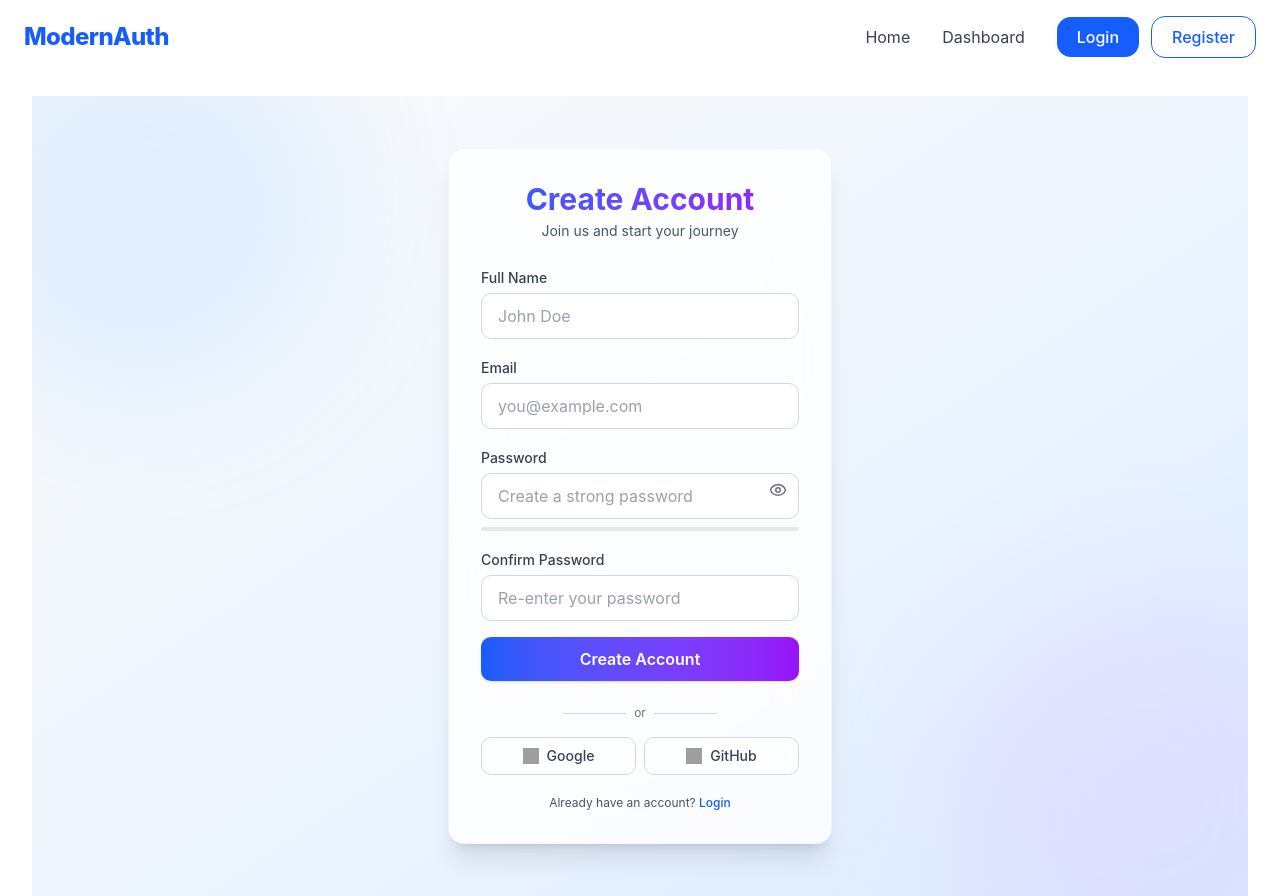
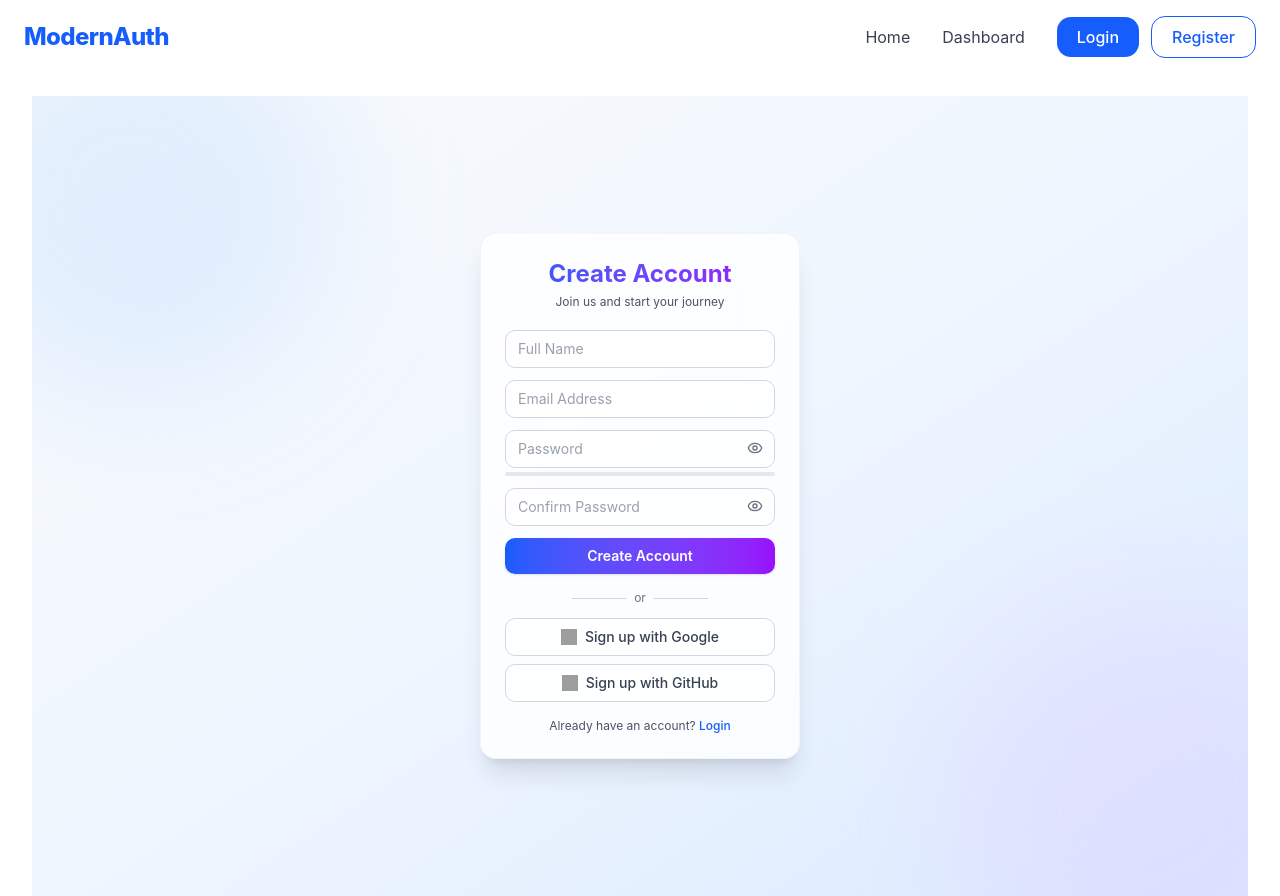
Before and after one commit to Clinton1029/modern-auth-app, a Next.js app: page /register in a window 1280 px wide. Built offline with nearby package versions, Linux system fonts and the light colour scheme; grey boxes are pictures that could not be loaded.

Commit message:
updatd  a registration file

```diff
--- a/app/register/page.jsx
+++ b/app/register/page.jsx
@@ -22,6 +22,7 @@ const registerSchema = z
 
 export default function RegisterPage() {
   const [showPassword, setShowPassword] = useState(false);
+  const [showConfirm, setShowConfirm] = useState(false);
   const [strength, setStrength] = useState(0);
 
   const {
@@ -36,7 +37,6 @@ export default function RegisterPage() {
   const passwordValue = watch("password", "");
 
   useEffect(() => {
-    // Simple strength logic
     let score = 0;
     if (passwordValue.length >= 6) score += 1;
     if (/[A-Z]/.test(passwordValue)) score += 1;
@@ -47,7 +47,6 @@ export default function RegisterPage() {
 
   const onSubmit = async (data) => {
     console.log("Register Data:", data);
-    // Later: connect with NextAuth and Prisma
   };
 
   return (
@@ -58,59 +57,51 @@ export default function RegisterPage() {
 
       {/* Form Card */}
       <motion.div
-        initial={{ opacity: 0, scale: 0.96, y: 30 }}
+        initial={{ opacity: 0, scale: 0.95, y: 30 }}
         animate={{ opacity: 1, scale: 1, y: 0 }}
         transition={{ duration: 0.6, ease: "easeOut" }}
-        className="relative z-10 w-full max-w-sm backdrop-blur-xl bg-white/80 dark:bg-gray-900/60 border border-gray-200/40 dark:border-gray-800/40 shadow-xl rounded-2xl p-6 sm:p-8"
+        className="relative z-10 w-full max-w-sm sm:max-w-xs backdrop-blur-xl bg-white/80 dark:bg-gray-900/60 border border-gray-200/40 dark:border-gray-800/40 shadow-xl rounded-2xl p-6"
       >
         {/* Header */}
-        <div className="text-center mb-6">
-          <h1 className="text-3xl font-bold bg-gradient-to-r from-blue-600 to-purple-600 bg-clip-text text-transparent">
+        <div className="text-center mb-5">
+          <h1 className="text-2xl font-bold bg-gradient-to-r from-blue-600 to-purple-600 bg-clip-text text-transparent">
             Create Account
           </h1>
-          <p className="text-gray-600 dark:text-gray-400 text-sm mt-1">
+          <p className="text-gray-600 dark:text-gray-400 text-xs mt-1">
             Join us and start your journey
           </p>
         </div>
 
         {/* Form */}
-        <form onSubmit={handleSubmit(onSubmit)} className="space-y-4">
+        <form onSubmit={handleSubmit(onSubmit)} className="space-y-3">
           {/* Name */}
           <div>
-            <label className="text-sm font-medium text-gray-700 dark:text-gray-300">
-              Full Name
-            </label>
             <input
               type="text"
-              placeholder="John Doe"
+              placeholder="Full Name"
               {...register("name")}
-              className={`mt-1 w-full px-4 py-2.5 rounded-lg bg-white/80 dark:bg-gray-800/60 border ${
+              className={`w-full px-3 py-2 rounded-lg bg-white/70 dark:bg-gray-800/60 border ${
                 errors.name
                   ? "border-red-500 focus:ring-red-500"
                   : "border-gray-300 dark:border-gray-700 focus:ring-blue-500"
-              } text-gray-800 dark:text-gray-100 placeholder-gray-400 focus:outline-none focus:ring-2 transition`}
+              } text-sm text-gray-800 dark:text-gray-100 placeholder-gray-400 focus:outline-none focus:ring-2 transition`}
             />
             {errors.name && (
-              <p className="text-xs text-red-500 mt-1">
-                {errors.name.message}
-              </p>
+              <p className="text-xs text-red-500 mt-1">{errors.name.message}</p>
             )}
           </div>
 
           {/* Email */}
           <div>
-            <label className="text-sm font-medium text-gray-700 dark:text-gray-300">
-              Email
-            </label>
             <input
               type="email"
-              placeholder="you@example.com"
+              placeholder="Email Address"
               {...register("email")}
-              className={`mt-1 w-full px-4 py-2.5 rounded-lg bg-white/80 dark:bg-gray-800/60 border ${
+              className={`w-full px-3 py-2 rounded-lg bg-white/70 dark:bg-gray-800/60 border ${
                 errors.email
                   ? "border-red-500 focus:ring-red-500"
                   : "border-gray-300 dark:border-gray-700 focus:ring-blue-500"
-              } text-gray-800 dark:text-gray-100 placeholder-gray-400 focus:outline-none focus:ring-2 transition`}
+              } text-sm text-gray-800 dark:text-gray-100 placeholder-gray-400 focus:outline-none focus:ring-2 transition`}
             />
             {errors.email && (
               <p className="text-xs text-red-500 mt-1">
@@ -121,25 +112,22 @@ export default function RegisterPage() {
 
           {/* Password */}
           <div className="relative">
-            <label className="text-sm font-medium text-gray-700 dark:text-gray-300">
-              Password
-            </label>
             <input
               type={showPassword ? "text" : "password"}
-              placeholder="Create a strong password"
+              placeholder="Password"
               {...register("password")}
-              className={`mt-1 w-full px-4 py-2.5 rounded-lg bg-white/80 dark:bg-gray-800/60 border ${
+              className={`w-full px-3 py-2 rounded-lg bg-white/70 dark:bg-gray-800/60 border ${
                 errors.password
                   ? "border-red-500 focus:ring-red-500"
                   : "border-gray-300 dark:border-gray-700 focus:ring-blue-500"
-              } text-gray-800 dark:text-gray-100 placeholder-gray-400 focus:outline-none focus:ring-2 transition`}
+              } text-sm text-gray-800 dark:text-gray-100 placeholder-gray-400 focus:outline-none focus:ring-2 transition`}
             />
             <button
               type="button"
               onClick={() => setShowPassword(!showPassword)}
-              className="absolute right-3 top-9 text-gray-500 hover:text-gray-700 dark:hover:text-gray-300 transition"
+              className="absolute right-3 top-2.5 text-gray-500 hover:text-gray-700 dark:hover:text-gray-300 transition"
             >
-              {showPassword ? <EyeOff size={18} /> : <Eye size={18} />}
+              {showPassword ? <EyeOff size={16} /> : <Eye size={16} />}
             </button>
             {errors.password && (
               <p className="text-xs text-red-500 mt-1">
@@ -147,8 +135,8 @@ export default function RegisterPage() {
               </p>
             )}
 
-            {/* Password Strength Bar */}
-            <div className="mt-2 h-1 w-full bg-gray-200 dark:bg-gray-700 rounded-full overflow-hidden">
+            {/* Strength bar */}
+            <div className="mt-1 h-1 w-full bg-gray-200 dark:bg-gray-700 rounded-full overflow-hidden">
               <motion.div
                 initial={{ width: 0 }}
                 animate={{
@@ -166,30 +154,27 @@ export default function RegisterPage() {
                 className="h-full"
               />
             </div>
-            <p className="text-xs mt-1 text-gray-500 dark:text-gray-400">
-              {strength === 0 && ""}
-              {strength === 1 && "Weak"}
-              {strength === 2 && "Medium"}
-              {strength === 3 && "Strong"}
-              {strength === 4 && "Very Strong 💪"}
-            </p>
           </div>
 
           {/* Confirm Password */}
-          <div>
-            <label className="text-sm font-medium text-gray-700 dark:text-gray-300">
-              Confirm Password
-            </label>
+          <div className="relative">
             <input
-              type="password"
-              placeholder="Re-enter your password"
+              type={showConfirm ? "text" : "password"}
+              placeholder="Confirm Password"
               {...register("confirmPassword")}
-              className={`mt-1 w-full px-4 py-2.5 rounded-lg bg-white/80 dark:bg-gray-800/60 border ${
+              className={`w-full px-3 py-2 rounded-lg bg-white/70 dark:bg-gray-800/60 border ${
                 errors.confirmPassword
                   ? "border-red-500 focus:ring-red-500"
                   : "border-gray-300 dark:border-gray-700 focus:ring-blue-500"
-              } text-gray-800 dark:text-gray-100 placeholder-gray-400 focus:outline-none focus:ring-2 transition`}
+              } text-sm text-gray-800 dark:text-gray-100 placeholder-gray-400 focus:outline-none focus:ring-2 transition`}
             />
+            <button
+              type="button"
+              onClick={() => setShowConfirm(!showConfirm)}
+              className="absolute right-3 top-2.5 text-gray-500 hover:text-gray-700 dark:hover:text-gray-300 transition"
+            >
+              {showConfirm ? <EyeOff size={16} /> : <Eye size={16} />}
+            </button>
             {errors.confirmPassword && (
               <p className="text-xs text-red-500 mt-1">
                 {errors.confirmPassword.message}
@@ -197,17 +182,17 @@ export default function RegisterPage() {
             )}
           </div>
 
-          {/* Submit Button */}
+          {/* Submit */}
           <motion.button
             type="submit"
             disabled={isSubmitting}
             whileHover={{ scale: 1.02 }}
             whileTap={{ scale: 0.97 }}
-            className="w-full py-2.5 bg-gradient-to-r from-blue-600 to-purple-600 text-white rounded-lg font-semibold shadow-sm hover:shadow-md transition disabled:opacity-70 flex items-center justify-center gap-2"
+            className="w-full py-2 bg-gradient-to-r from-blue-600 to-purple-600 text-white rounded-lg text-sm font-semibold shadow-sm hover:shadow-md transition disabled:opacity-70 flex items-center justify-center gap-2"
           >
             {isSubmitting ? (
               <>
-                <Loader2 className="animate-spin w-4 h-4" /> Creating account...
+                <Loader2 className="animate-spin w-4 h-4" /> Creating...
               </>
             ) : (
               "Create Account"
@@ -216,40 +201,40 @@ export default function RegisterPage() {
         </form>
 
         {/* Divider */}
-        <div className="flex items-center justify-center mt-6 gap-2">
+        <div className="flex items-center justify-center mt-4 gap-2">
           <div className="h-px bg-gray-300 dark:bg-gray-700 w-1/5"></div>
           <span className="text-gray-500 dark:text-gray-400 text-xs">or</span>
           <div className="h-px bg-gray-300 dark:bg-gray-700 w-1/5"></div>
         </div>
 
-        {/* Social Auth */}
-        <div className="mt-4 flex flex-col sm:flex-row gap-2">
+        {/* OAuth */}
+        <div className="mt-3 flex flex-col gap-2">
           <motion.button
             whileHover={{ scale: 1.02 }}
-            className="flex-1 flex items-center justify-center gap-2 border border-gray-300 dark:border-gray-700 py-2 rounded-lg bg-white/70 dark:bg-gray-800/60 hover:bg-gray-50 dark:hover:bg-gray-800 transition text-gray-700 dark:text-gray-200 text-sm font-medium"
+            className="flex items-center justify-center gap-2 border border-gray-300 dark:border-gray-700 py-2 rounded-lg bg-white/70 dark:bg-gray-800/60 hover:bg-gray-50 dark:hover:bg-gray-800 transition text-gray-700 dark:text-gray-200 text-sm font-medium"
           >
             <img
               src="https://cdn.jsdelivr.net/gh/devicons/devicon/icons/google/google-original.svg"
               alt="Google"
               className="w-4 h-4"
             />
-            Google
+            Sign up with Google
           </motion.button>
           <motion.button
             whileHover={{ scale: 1.02 }}
-            className="flex-1 flex items-center justify-center gap-2 border border-gray-300 dark:border-gray-700 py-2 rounded-lg bg-white/70 dark:bg-gray-800/60 hover:bg-gray-50 dark:hover:bg-gray-800 transition text-gray-700 dark:text-gray-200 text-sm font-medium"
+            className="flex items-center justify-center gap-2 border border-gray-300 dark:border-gray-700 py-2 rounded-lg bg-white/70 dark:bg-gray-800/60 hover:bg-gray-50 dark:hover:bg-gray-800 transition text-gray-700 dark:text-gray-200 text-sm font-medium"
           >
             <img
               src="https://cdn.jsdelivr.net/gh/devicons/devicon/icons/github/github-original.svg"
               alt="GitHub"
               className="w-4 h-4"
             />
-            GitHub
+            Sign up with GitHub
           </motion.button>
         </div>
 
-        {/* Login Link */}
-        <p className="text-center text-gray-600 dark:text-gray-400 text-xs mt-5">
+        {/* Footer */}
+        <p className="text-center text-gray-600 dark:text-gray-400 text-xs mt-4">
           Already have an account?{" "}
           <Link
             href="/login"
```
